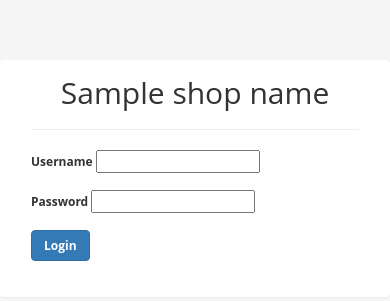
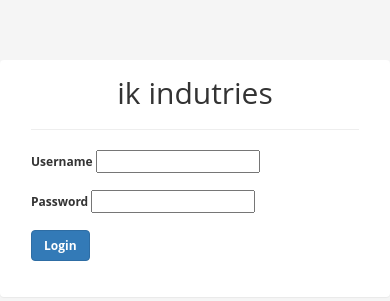
Before and after one commit to sumitasagaonkar/project, a Django app: template templates/oscar/dashboard/login.html in a window 390 px wide. Shown: the top 301 px of the page. Run offline with Django 3.2, Linux system fonts and the light colour scheme; the template is opened without the code that fills it: most values are stand-ins (such as "Sample title", 1, 10 or a date in 2020); form fields are guessed from the names that the template uses; style sheets or scripts are compiled from the project's sources; some libraries are stand-ins or nearby versions.

Commit message:
adding responsive and ccs ik indutries

```diff
--- a/templates/oscar/base.html
+++ b/templates/oscar/base.html
@@ -8,7 +8,7 @@
         <meta http-equiv="content-type" content="text/html; charset=UTF-8" />
         <meta name="created" content="{% now "jS M Y h:i" %}" />
         <meta name="description" content="{% block description %}{% endblock %}" />
-        <meta name="viewport" content="{% block viewport %}width=device-width{% endblock %}" />
+        <meta name="viewport" content="{% block viewport %}width=1024{% endblock %}" />
         <meta name="robots" content="NOARCHIVE,NOCACHE" />
         {% block favicon %}
             <link rel="shortcut icon" href="{% static "oscar/favicon.ico" %}" />
--- a/templates/oscar/dashboard/login.html
+++ b/templates/oscar/dashboard/login.html
@@ -20,7 +20,7 @@
     <div class="panel col-sm-offset-4 col-sm-4">
         <div class="panel-body">
         <form method="post" novalidate>
-            <h1>{{ shop_name }}</h1>
+            <h1>ik indutries</h1>
             <hr>
 
             {% if form.errors %}
```
Also changed, not shown: templates/oscar/dashboard/layout.html (+5 -8 lines).
